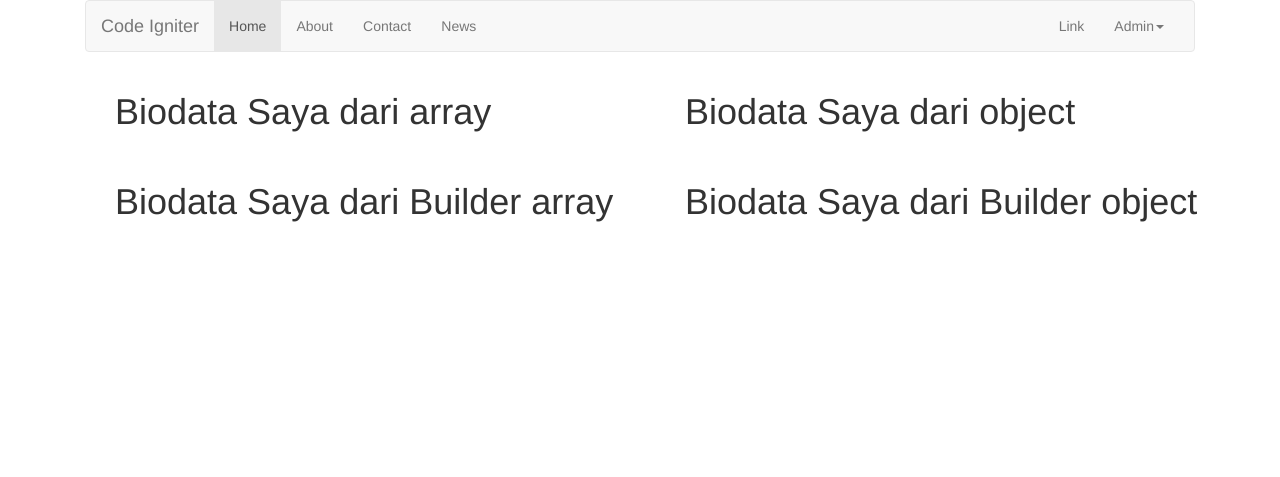
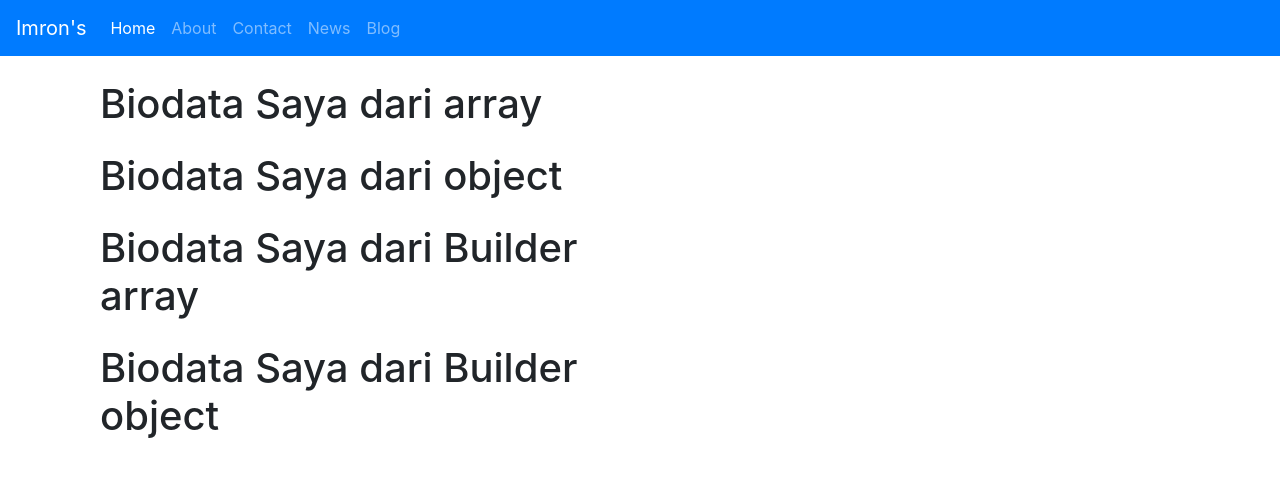
Before and after one commit to imronrozikin/CI_Imron, a CodeIgniter app: page /CI_imron/ in a window 1280 px wide. Shown: the top 477 px of the page. Run offline with CodeIgniter, Linux system fonts and the light colour scheme; data that the repository does not hold is empty; some libraries are stand-ins or nearby versions.

Commit message:
tugas minggu ini

```diff
--- a/application/controllers/Page_Controller.php
+++ b/application/controllers/Page_Controller.php
@@ -5,7 +5,12 @@ class Page_Controller extends CI_Controller
 {
 	public function index()
 	{
-		$this->load->view('home');
+		$this->load->model('biodata');
+ 		$data['biodata_array'] = $this->biodata->getBiodataQueryArray();
+ 		$data['biodata_object'] = $this->biodata->getBiodataQueryObject();
+ 		$data['biodata_builder_array'] = $this->biodata->getBiodataBuilderArray();
+ 		$data['biodata_builder_object'] = $this->biodata->getBiodataBuilderObject();
+ 		$this->load->view('home',$data);
 	}
 
 	public function about()
--- a/application/views/home.php
+++ b/application/views/home.php
@@ -1,58 +1,37 @@
 <!DOCTYPE html>
-<html lang="">
+<html lang="en">
 <head>
-		<meta charset="utf-8">
-		<meta http-equiv="X-UA-Compatible" content="IE=edge">
-		<meta name="viewport" content="width=device-width, initial-scale=1">
-		<title>web imron</title>
-
-	<link rel="stylesheet" href="<?php echo base_url()?>assets/css/bootstrap.min.css">
-		<!-- HTML5 Shim and Respond.js IE8 support of HTML5 elements and media queries -->
-		<!-- WARNING: Respond.js doesn't work if you view the page via file:// -->
-		<!--[if lt IE 9]>
-		<script src="https://oss.maxcdn.com/libs/html5shiv/3.7.2/html5shiv.min.js"></script>
-		<script src="https://oss.maxcdn.com/libs/respond.js/1.4.2/respond.min.js"></script>
-		<![endif]-->
+	<meta charset="UTF-8">
+	<title>M. Imron Rozikin</title>
+  <link rel="stylesheet" href="https://maxcdn.bootstrapcdn.com/bootstrap/4.0.0/css/bootstrap.min.css" integrity="sha384-Gn5384xqQ1aoWXA+058RXPxPg6fy4IWvTNh0E263XmFcJlSAwiGgFAW/dAiS6JXm" crossorigin="anonymous">
 </head>
 <body>
-		<div class="container">
-			<div class="col-xs-12 col-sm-12 col-md-12 col-lg-12">
-				<nav class="navbar navbar-default" role="navigation">
-					<div class="container-fluid">
-						<!-- Brand and toggle get grouped for better mobile display -->
-						<div class="navbar-header">
-							<button type="button" class="navbar-toggle" data-toggle="collapse" data-target=".navbar-ex1-collapse">
-							<span class="sr-only">Toggle navigation</span>
-							<span class="icon-bar"></span>
-							<span class="icon-bar"></span>
-							<span class="icon-bar"></span>
+	<nav class="navbar navbar-expand-md navbar-dark bg-primary text-dark mb-4">
+      <a class="navbar-brand" href="#">Imron's</a>
+      <button class="navbar-toggler" type="button" data-toggle="collapse" data-target="#navbarCollapse" aria-controls="navbarCollapse" aria-expanded="false" aria-label="Toggle navigation">
+        <span class="navbar-toggler-icon"></span>
       </button>
-							<a class="navbar-brand" href="#">Code Igniter</a>
-						</div>
-
-						<!-- Collect the nav links, forms, and other content for toggling -->
-						<div class="collapse navbar-collapse navbar-ex1-collapse">
-							<ul class="nav navbar-nav">
-								<li class="active"><a href="<?php echo site_url()?>/home">Home</a></li>
-								<li><a href="<?php echo site_url()?>/about">About</a></li>
-								<li><a href="<?php echo site_url()?>/contact">Contact</a></li>
-								<li><a href="<?php echo site_url()?>/news">News</a></li>
-							</ul>
-							<ul class="nav navbar-nav navbar-right">
-								<li><a href="#">Link</a></li>
-								<li class="dropdown">
-									<a href="#" class="dropdown-toggle" data-toggle="dropdown">Admin<b class="caret"></b></a>
-									<ul class="dropdown-menu">
-										<li><a href="#">Action</a></li>
-										<li><a href="#">Another action</a></li>
-										<li><a href="#">Something else here</a></li>
-										<li><a href="#">Separated link</a></li>
-									</ul>
+      <div class="collapse navbar-collapse" id="navbarCollapse">
+        <ul class="navbar-nav mr-auto">
+          <li class="nav-item active">
+            <a class="nav-link" href="#">Home <span class="sr-only">(current)</span></a>
+          </li>
+          <li class="nav-item">
+            <a class="nav-link" href="#">About</a>
+          </li>
+          <li class="nav-item">
+            <a class="nav-link" href="#">Contact</a>
+          </li>
+          <li class="nav-item">
+            <a class="nav-link" href="#">News</a>
+          </li>
+          <li class="nav-item">
+            <a class="nav-link" href="<?php echo base_url("index.php/Blog") ?>">Blog</a>
           </li>
         </ul>
-							</div><!-- /.navbar-collapse -->
       </div>
     </nav>
+
 					<div class="container">
 				  <div class="col-md-6">
 				    <h1>Biodata Saya dari array</h1>
```
Also changed, not shown: application/controllers/Blog.php (+20 -2 lines), application/views/blog_add_view.php (+73 -0 lines), application/views/blog_list.php (+19 -10 lines), application/views/blog_view.php (+22 -11 lines), uploads/5.PNG (added), uploads/7.PNG (added), uploads/71.PNG (added). Lines whose indentation alone changed are shown as unchanged.
